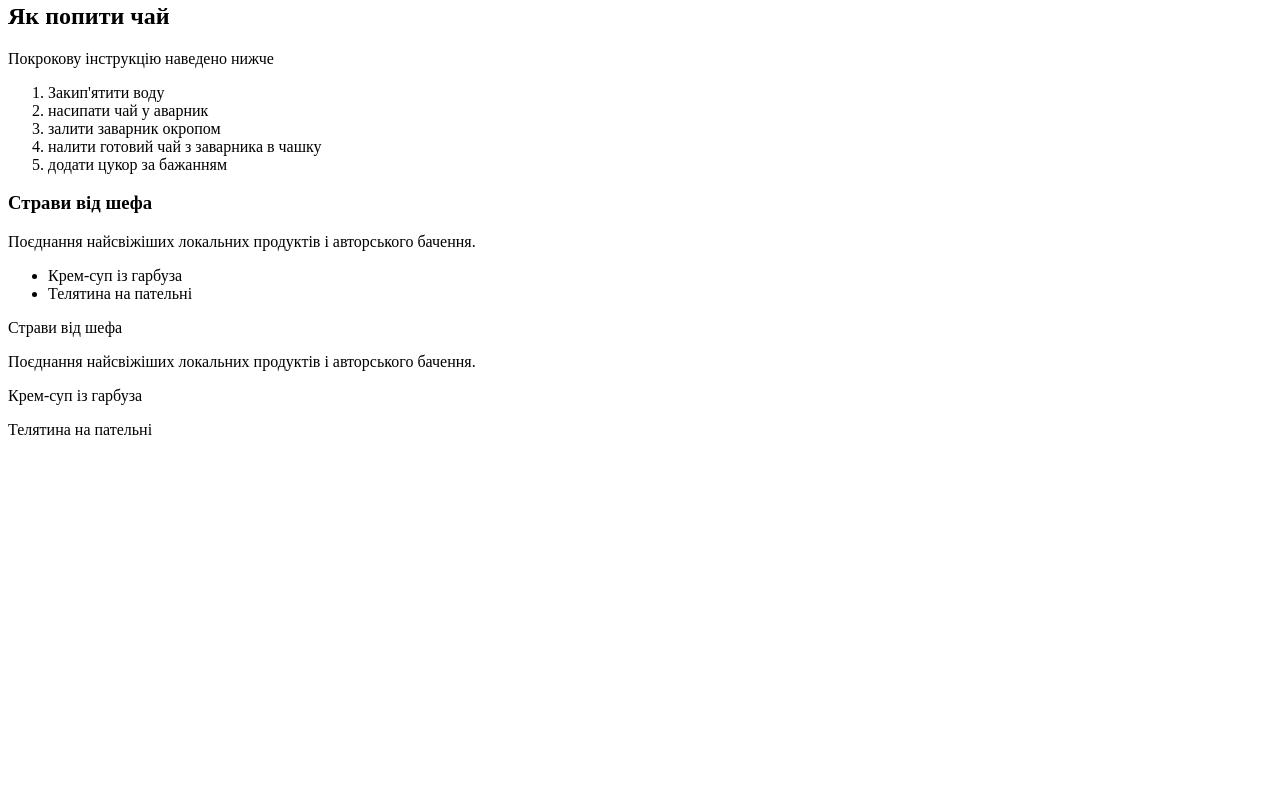
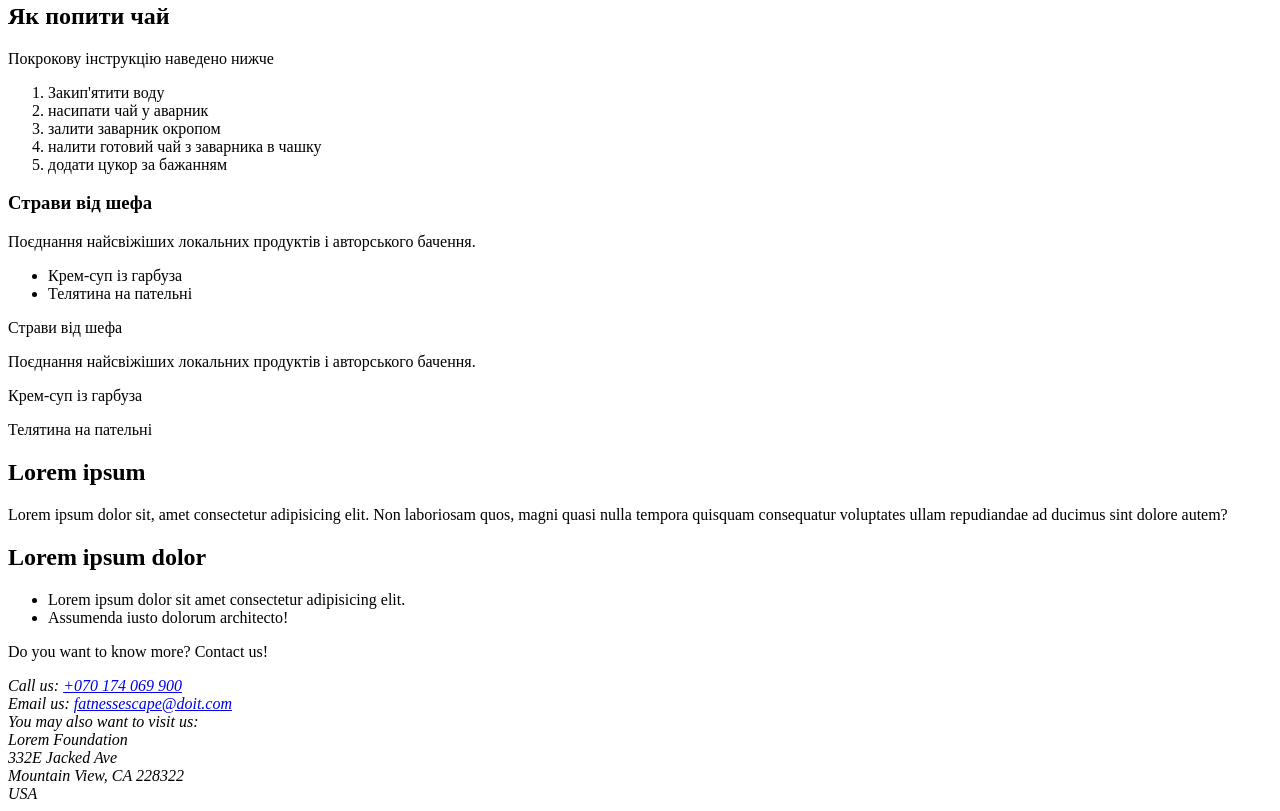
Before and after one commit to SerhiiMordvaniuk/my-first-project, a plain HTML site: page index.html in a window 1280 px wide. Shown: the part 603-1414 px from the top of the page. Before the commit the page ends 1058 px from the top, so only its background shows below. Drawn offline with Linux system fonts and the light colour scheme.

Commit message:
add address

```diff
--- a/index.html
+++ b/index.html
@@ -74,7 +74,39 @@
         <p>Крем-суп із гарбуза</p>
         <p>Телятина на пательні</p>
 
+        <!--
+            Заголовок, абзац, список, елементи списка - блокові елементи,
+            що відображатимуться один під одним
+        -->
 
+        <h1>Lorem ipsum</h1>
+        <p>
+            Lorem ipsum dolor sit, amet consectetur adipisicing elit. Non laboriosam
+            quos, magni quasi nulla tempora quisquam consequatur voluptates ullam
+            repudiandae ad ducimus sint dolore autem?
+        </p>
+
+        <h2>Lorem ipsum dolor</h2>
+        <ul>
+            <li>Lorem ipsum dolor sit amet consectetur adipisicing elit.</li>
+            <li>Assumenda iusto dolorum architecto!</li>
+        </ul>
+
+
+
+
+        <p>Do you want to know more? Contact us! </p>
+        <address>
+            Call us: <a href="tel:+070174069900"> +070 174 069 900</a> <br />
+            Email us: <a href="mailto: sm636332@gmail.com"> fatnessescape@doit.com </a> <br />
+            You may also want to visit us:<br />
+            Lorem Foundation<br />
+            332E Jacked Ave<br />
+            Mountain View, CA 228322<br />
+            USA
+
+
+        </address>
 
 
     </section>
@@ -82,6 +114,7 @@
 
 
 
+
 </body>
 
 </html>
```
